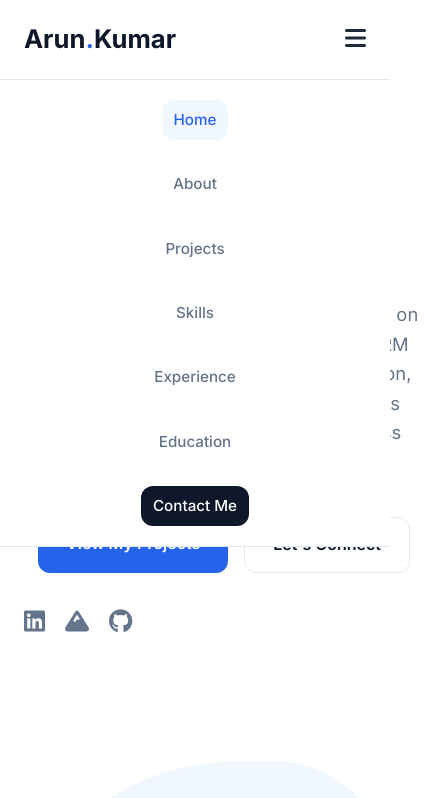
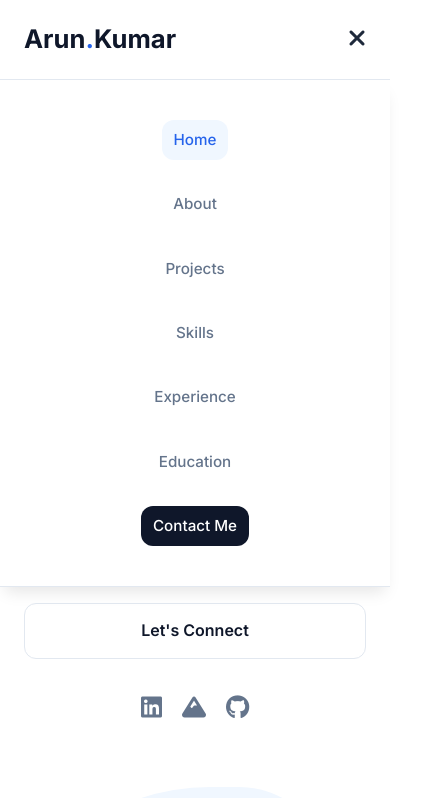
Before and after one commit to arunyadav1511/portfolio, a plain HTML site: page index.html in a window 390 px wide. Both pictures are taken after a click on the element 355 px from the left and 39 px from the top of the page. Shown: the top 798 px of the page, 424 px wide, since content can reach past the window. Drawn offline with Linux system fonts and the light colour scheme.

Commit message:
V3.5: Comprehensive mobile responsiveness overhaul and clean navigation menu

```diff
--- a/script.js
+++ b/script.js
@@ -74,19 +74,12 @@
         mobileMenu.addEventListener('click', () => {
             navLinks.classList.toggle('mobile-active');
 
-            // Inline style for quick toggle if CSS isn't handling it via class
+            // Toggle icon
+            const icon = mobileMenu.querySelector('i');
             if (navLinks.classList.contains('mobile-active')) {
-                navLinks.style.display = 'flex';
-                navLinks.style.flexDirection = 'column';
-                navLinks.style.position = 'absolute';
-                navLinks.style.top = '80px';
-                navLinks.style.left = '0';
-                navLinks.style.width = '100%';
-                navLinks.style.background = '#fff';
-                navLinks.style.padding = '20px';
-                navLinks.style.borderBottom = '1px solid #E2E8F0';
+                icon.classList.replace('fa-bars', 'fa-xmark');
             } else {
-                navLinks.style.display = 'none';
+                icon.classList.replace('fa-xmark', 'fa-bars');
             }
         });
     }
--- a/style.css
+++ b/style.css
@@ -205,8 +205,9 @@
 /* Photo Styling */
 .photo-container {
     position: relative;
-    width: 400px;
-    height: 400px;
+    width: 100%;
+    max-width: 400px;
+    aspect-ratio: 1/1;
     display: flex;
     align-items: center;
     justify-content: center;
@@ -214,8 +215,9 @@
 }
 
 .photo-frame {
-    width: 320px;
-    height: 320px;
+    width: 80%;
+    max-width: 320px;
+    height: 80%;
     border-radius: var(--radius-lg);
     overflow: hidden;
     position: relative;
@@ -646,17 +648,48 @@
 
 /* Responsive */
 @media (max-width: 900px) {
-    .hero-grid { grid-template-columns: 1fr; text-align: center; padding-top: 40px; }
+    .hero-grid {
+        grid-template-columns: 1fr;
+        text-align: center;
+        padding-top: 40px;
+        gap: 40px;
+    }
     .hero-content h1 { font-size: 3rem; }
     .hero-btns { justify-content: center; }
-    .photo-container { margin-top: 60px; }
+    .hero-socials { justify-content: center; }
+    .photo-container { margin-top: 20px; }
     .skills-sections { grid-template-columns: 1fr; }
     .contact-v3-grid { grid-template-columns: 1fr 1fr; }
 }
 
+@media (max-width: 768px) {
+    .nav-links {
+        display: none;
+        flex-direction: column;
+        position: fixed;
+        top: 80px;
+        left: 0;
+        width: 100%;
+        background: #fff;
+        padding: 40px 20px;
+        border-bottom: 1px solid var(--border);
+        box-shadow: 0 10px 15px -5px rgba(0,0,0,0.1);
+        z-index: 999;
+    }
+
+    .nav-links.mobile-active {
+        display: flex !important;
+    }
+
+    .menu-toggle { display: block; }
+
+    .hero-content h1 { font-size: 2.5rem; }
+    .hero-title { font-size: 1.5rem; }
+    .contact-v3-text h2 { font-size: 2rem; }
+}
+
 @media (max-width: 600px) {
-    .nav-links { display: none; }
-    .menu-toggle { display: block; }
-    .hero-content h1 { font-size: 2.5rem; }
     .contact-v3-grid { grid-template-columns: 1fr; }
+    .hero-btns { flex-direction: column; }
+    .btn { width: 100%; text-align: center; }
 }
```
